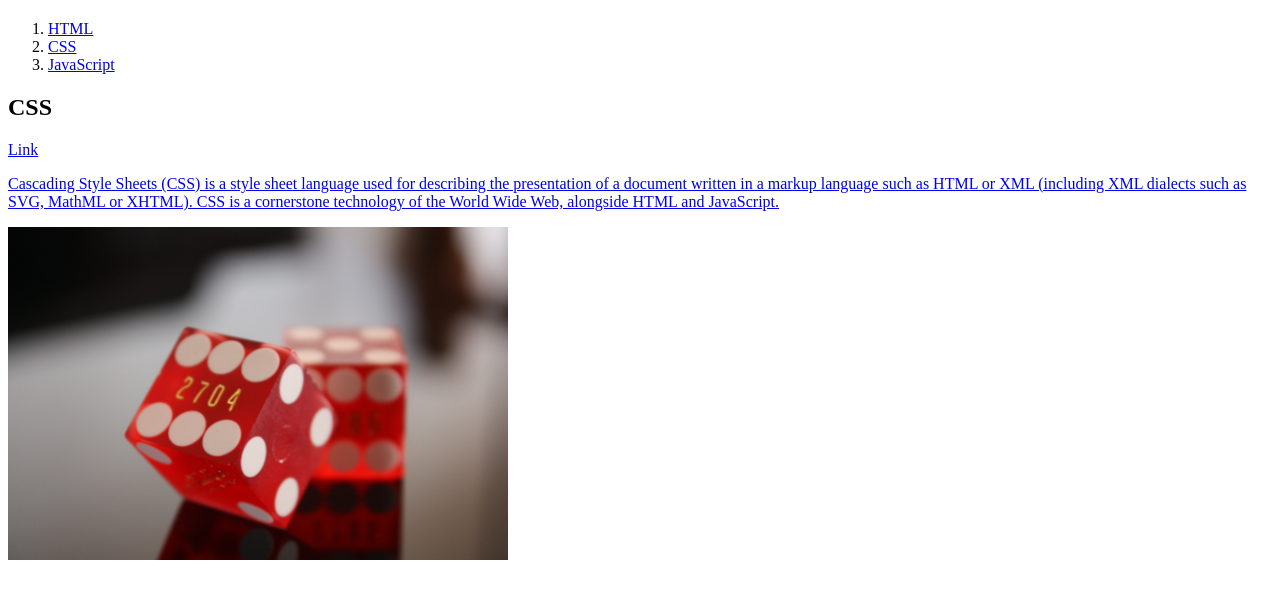
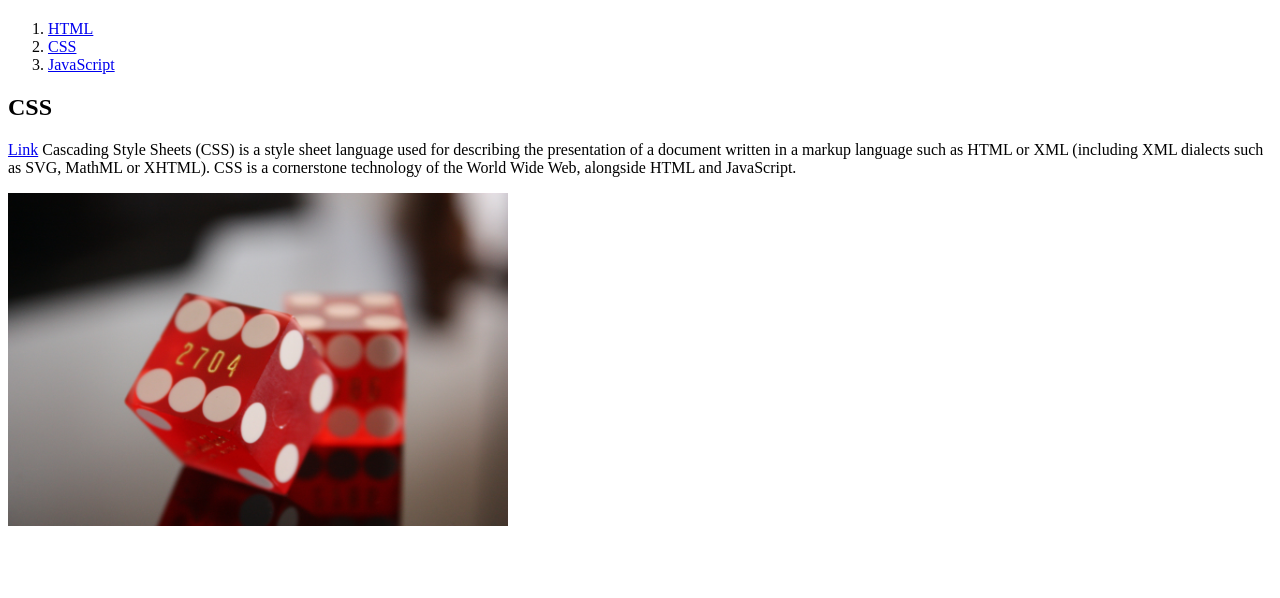
Before and after one commit to SweetGreenChoy/my-first-web, a plain HTML site: page 2.html in a window 1280 px wide. Shown: the part 60-658 px from the top of the page. Drawn offline with Linux system fonts and the light colour scheme.

Commit message:
fix_anchor
</a> missed

```diff
--- a/2.html
+++ b/2.html
@@ -12,8 +12,8 @@
     <li><a href="3.html">JavaScript</a></li>
   </ol>
   <h2>CSS</h2>
-  <p><a href="https://en.wikipedia.org/wiki/CSS">Link</p>
-  <p>Cascading Style Sheets (CSS) is a style sheet language used for describing the presentation of a document written in a markup language such as HTML or XML (including XML dialects such as SVG, MathML or XHTML). CSS is a cornerstone technology of the World Wide Web, alongside HTML and JavaScript.</p>
+  <p><a href="https://en.wikipedia.org/wiki/CSS">Link</a>
+  Cascading Style Sheets (CSS) is a style sheet language used for describing the presentation of a document written in a markup language such as HTML or XML (including XML dialects such as SVG, MathML or XHTML). CSS is a cornerstone technology of the World Wide Web, alongside HTML and JavaScript.</p>
 
   <img src="coding.jpg" width = "500">
 </body>
```
